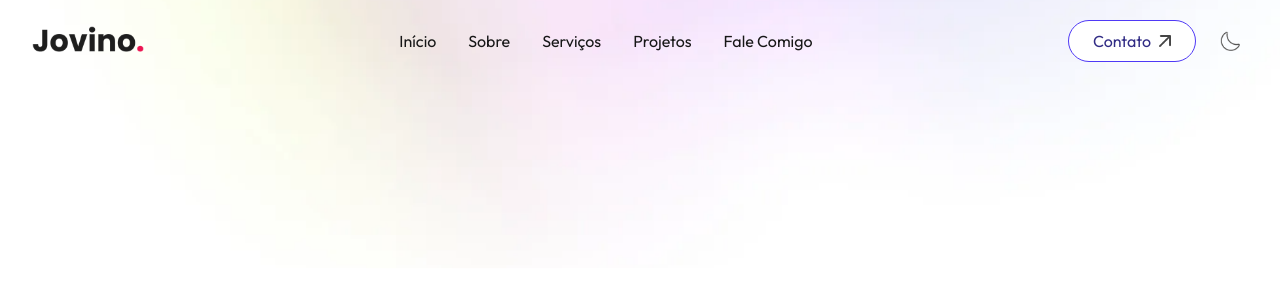
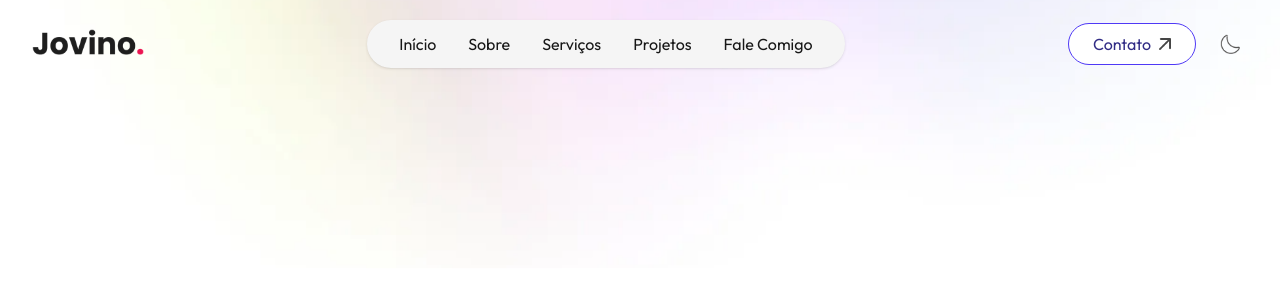
Before and after one commit to Jovinull/portfolio, a Next.js app: page / in a window 1280 px wide. Shown: the top 300 px of the page. Built offline with nearby package versions, Linux system fonts and the light colour scheme; a web font is replaced by a local one.

Commit message:
refactor: criando constrates nos botões e melhorando o mobile menu

```diff
--- a/app/components/navbar/MenuLinks.tsx
+++ b/app/components/navbar/MenuLinks.tsx
@@ -10,7 +10,15 @@ const MenuLinks = ({ onClick }: Props) => {
   const links = ['Início', 'Sobre', 'Serviços', 'Projetos', 'Fale Comigo'];
 
   return (
-    <ul className="flex flex-col md:flex-row gap-6 lg:gap-8">
+    <ul
+      className={`
+        flex flex-col md:flex-row gap-6 lg:gap-8
+        md:items-center items-start
+        md:rounded-full md:px-8 md:py-3
+        md:bg-neutral-100 md:dark:bg-neutral-900
+        md:backdrop-blur-md md:shadow-sm
+      `}
+    >
       {links.map((item) => (
         <li key={item}>
           <Link
--- a/app/components/navbar/MobileMenu.tsx
+++ b/app/components/navbar/MobileMenu.tsx
@@ -23,10 +23,11 @@ const MobileMenu = ({ isOpen, closeMenu }: MobileMenuProps) => {
         bg-white dark:bg-neutral-950 shadow-lg
         transform transition-transform duration-300 ease-in-out
         ${isOpen ? 'translate-x-0' : 'translate-x-full'}
-        md:hidden z-[999] px-6 py-10 flex flex-col gap-8
+        md:hidden z-[999] px-6 py-8 flex flex-col gap-8
       `}
     >
-      {/* Logo */}
+      {/* Topo - Logo e botão de tema */}
+      <div className="flex items-center justify-between">
         <Link href="#top" onClick={closeMenu} className="w-fit">
           <Image
             src={isDark ? assets.logo_dark : assets.logo}
@@ -35,11 +36,14 @@ const MobileMenu = ({ isOpen, closeMenu }: MobileMenuProps) => {
           />
         </Link>
 
+        <ThemeToggle />
+      </div>
+
       {/* Links */}
       <MenuLinks onClick={closeMenu} />
 
+      {/* Botão de Contato */}
       <ContactButton />
-      <ThemeToggle />
     </div>
   );
 };
--- a/app/components/navbar/Navbar.tsx
+++ b/app/components/navbar/Navbar.tsx
@@ -46,7 +46,7 @@ const Navbar = () => {
           </Link>
 
           {/* Menu Desktop */}
-          <div className="hidden md:flex items-center gap-6">
+          <div className="hidden md:flex">
             <MenuLinks />
           </div>
 
```
Lines whose indentation alone changed are shown as unchanged.
